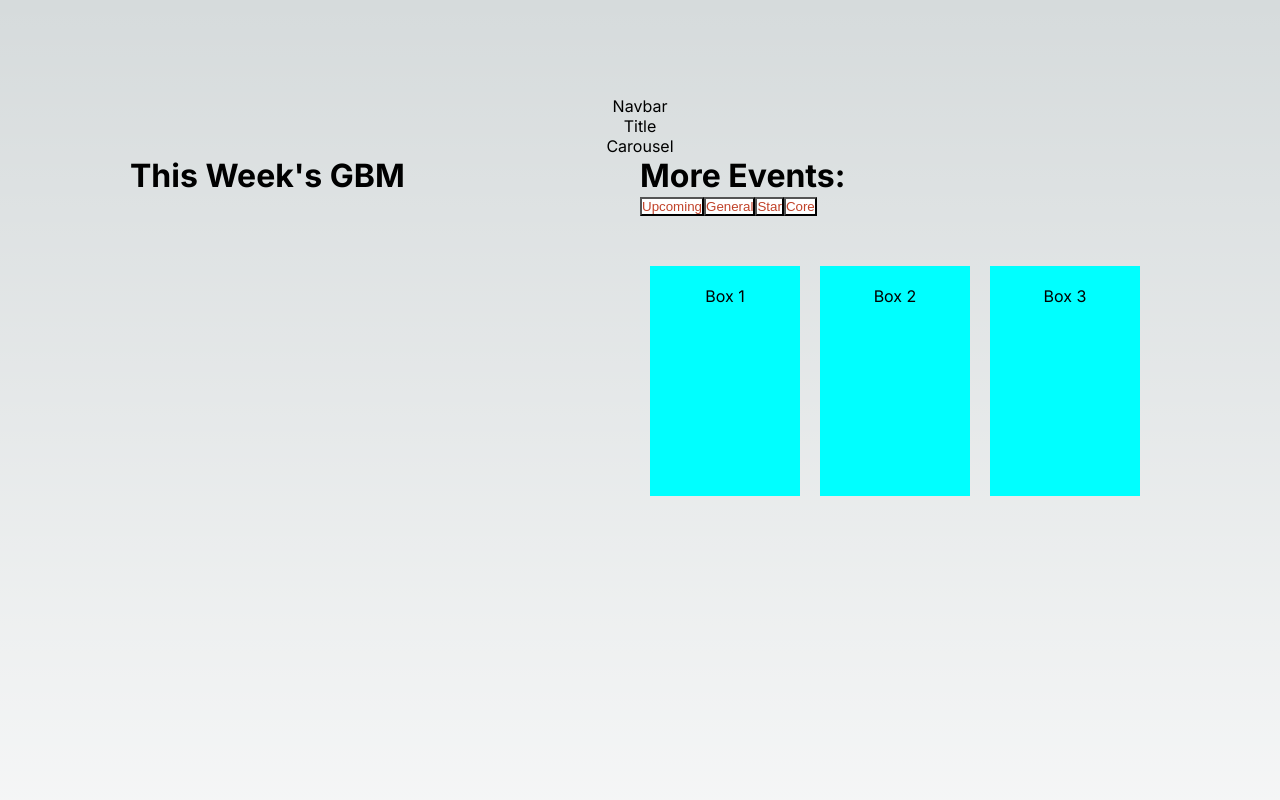
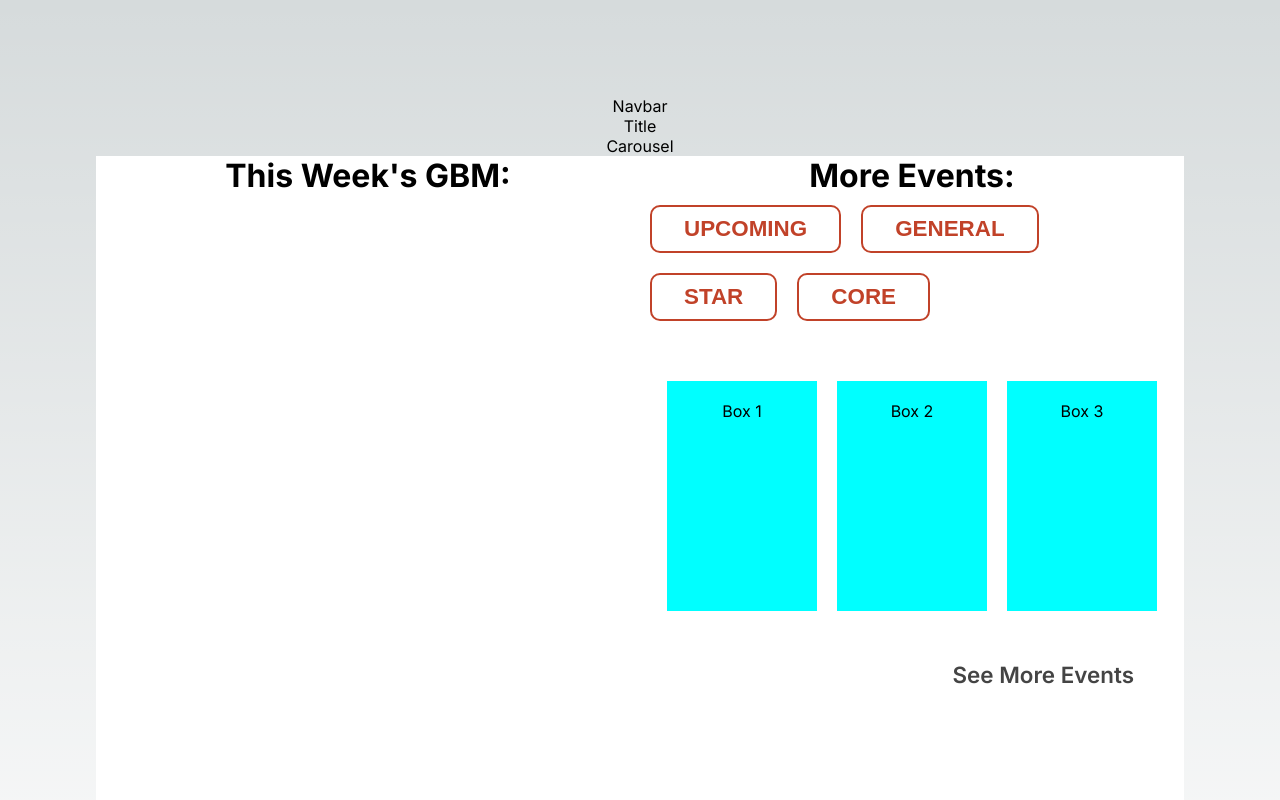
Before and after one commit to a2jensen/KP-Website, a Next.js app: page / in a window 1280 px wide. Shown: the top 800 px of the page. Built offline with nearby package versions, Linux system fonts and the light colour scheme.

Commit message:
style and flex

```diff
--- a/components/eventslayout.jsx
+++ b/components/eventslayout.jsx
@@ -6,18 +6,18 @@ export default function Events() {
         <div className={styles.splitScreen}>
             <div className={styles.leftPanel}>
                 <div className={styles.centered}>
-                <h1> This Week's GBM</h1>
+                <h1 className={styles.header}> This Week's GBM:</h1>
                 <img></img>
                 </div>
             </div>
 
             <div className={styles.rightPanel}>
                 <div className={styles.buttons}>
-                    <h1>More Events:</h1>
-                    <button className={styles.Button}>Upcoming</button>
-                    <button className={styles.Button}>General</button>
-                    <button className={styles.Button}>Star</button>
-                    <button className={styles.Button}>Core</button>
+                    <h1 className={styles.header}>More Events:</h1>
+                    <button className={styles.Button}>UPCOMING</button>
+                    <button className={styles.Button}>GENERAL</button>
+                    <button className={styles.Button}>STAR</button>
+                    <button className={styles.Button}>CORE</button>
                 </div>
                 <div className={styles.container}>
                     <div className={styles.square}>
@@ -30,6 +30,7 @@ export default function Events() {
                         <p>Box 3</p>
                     </div>
                 </div>
+                <p className={styles.more}>See More Events</p>
             </div>
         </div>
 
--- a/components/eventslayout.module.css
+++ b/components/eventslayout.module.css
@@ -1,9 +1,17 @@
+
+.splitScreen{
+    background-color: white;
+}
+
 .container{
     display: flex;
     justify-content: center;
     margin-top: 50px;
 }
 
+.header {
+    text-align: center;
+}
 .square {
     width: 150px;
     height: 230px;
@@ -23,15 +31,52 @@
 }
 
 .leftPanel {
-    width: '50%',
+    width: 100%,
 }
 
 .rightPanel {
     width: '50%',
 }
 
+.buttons {
+    align-items: center;
+    padding:L
+}
+
 .Button {
-
     color: #C14229;
     background-color: white;
+    text-decoration: none;
+    border-color: #C14229;
+    text-align: center;
+    box-sizing: border-box;
+    padding: 9px 32px;
+    font-size: 1.4rem;
+    margin: 10px;
+    border-radius: 10px;
+    border-style: solid;
+    font-weight: bold;
+    transition: all 0.3s ease;
 }
+
+.Button:hover {
+    color: white;
+    background-color: #C14229;
+    transform: scale(1.1);
+}
+
+.more {
+    text-align: end;
+    padding-right: 50px;
+    padding-top: 50px;
+    font-size: 1.4rem;
+    font-weight: 600;
+    transition: all 0.3s ease;
+    color: rgb(68, 68, 68);
+}
+
+.more:hover {
+    transform: scale(1.1);
+    padding-right: 60px;
+    color: black;
+}
```
